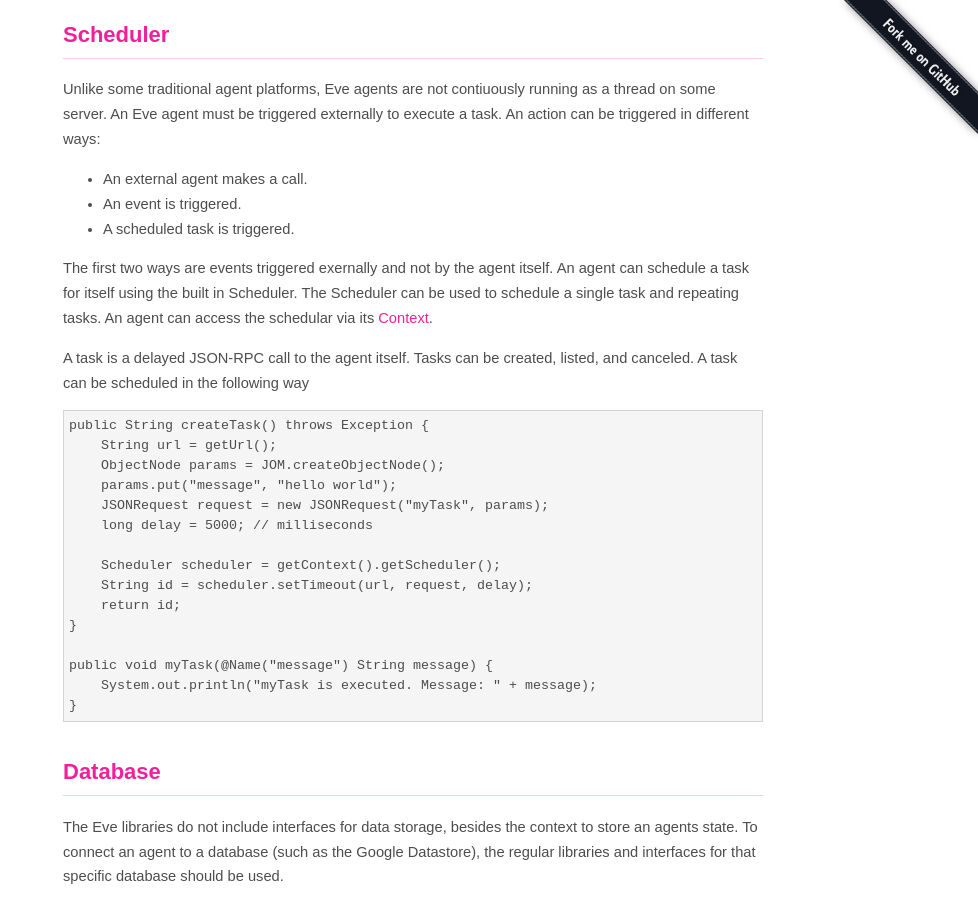
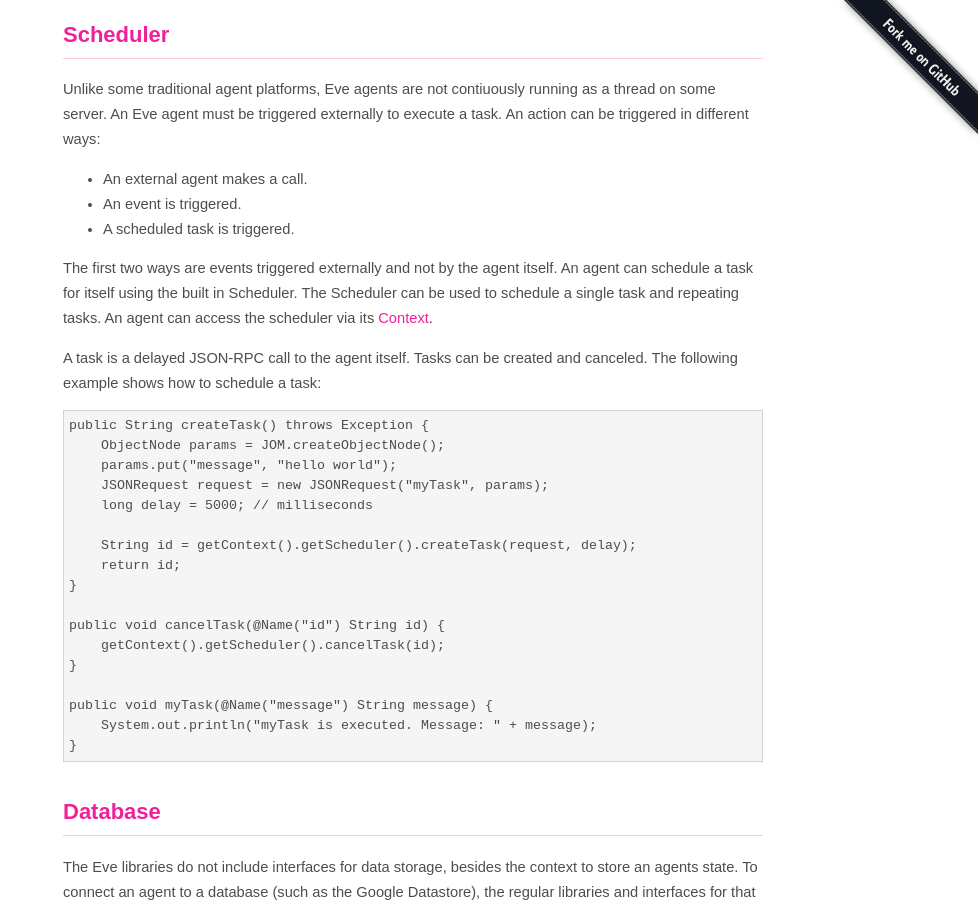
Before and after one commit to almende/eve, a Jekyll site: the page built from java_agents.md, in a window 1280 px wide and 900 px high, scrolled down 3870 px. Shown: the whole window, without its empty margins (302-1280 px from the left). Built offline with Jekyll 4.4.1, drawn with Linux system fonts in a browser that asks for light colours.

Commit message:
Updated description of scheduler

```diff
--- a/java_agents.md
+++ b/java_agents.md
@@ -199,7 +199,6 @@ subscribed to that particular event.
 
 
 
-
 ## Scheduler {#scheduler}
 
 Unlike some traditional agent platforms, Eve agents are not contiuously running
@@ -210,25 +209,27 @@ to execute a task. An action can be triggered in different ways:
 - An event is triggered.
 - A scheduled task is triggered.
 
-The first two ways are events triggered exernally and not by the agent itself.
+The first two ways are events triggered externally and not by the agent itself.
 An agent can schedule a task for itself using the built in Scheduler.
 The Scheduler can be used to schedule a single task and repeating tasks.
-An agent can access the schedular via its [Context](#context).
+An agent can access the scheduler via its [Context](#context).
 
 A task is a delayed JSON-RPC call to the agent itself.
-Tasks can be created, listed, and canceled.
-A task can be scheduled in the following way
+Tasks can be created and canceled.
+The following example shows how to schedule a task:
 
     public String createTask() throws Exception {
-        String url = getUrl();
         ObjectNode params = JOM.createObjectNode();
         params.put("message", "hello world");
         JSONRequest request = new JSONRequest("myTask", params);
         long delay = 5000; // milliseconds
 
-        Scheduler scheduler = getContext().getScheduler();
-        String id = scheduler.setTimeout(url, request, delay);
+        String id = getContext().getScheduler().createTask(request, delay);
         return id;
+    }
+
+    public void cancelTask(@Name("id") String id) {
+        getContext().getScheduler().cancelTask(id);
     }
 
     public void myTask(@Name("message") String message) {
```
